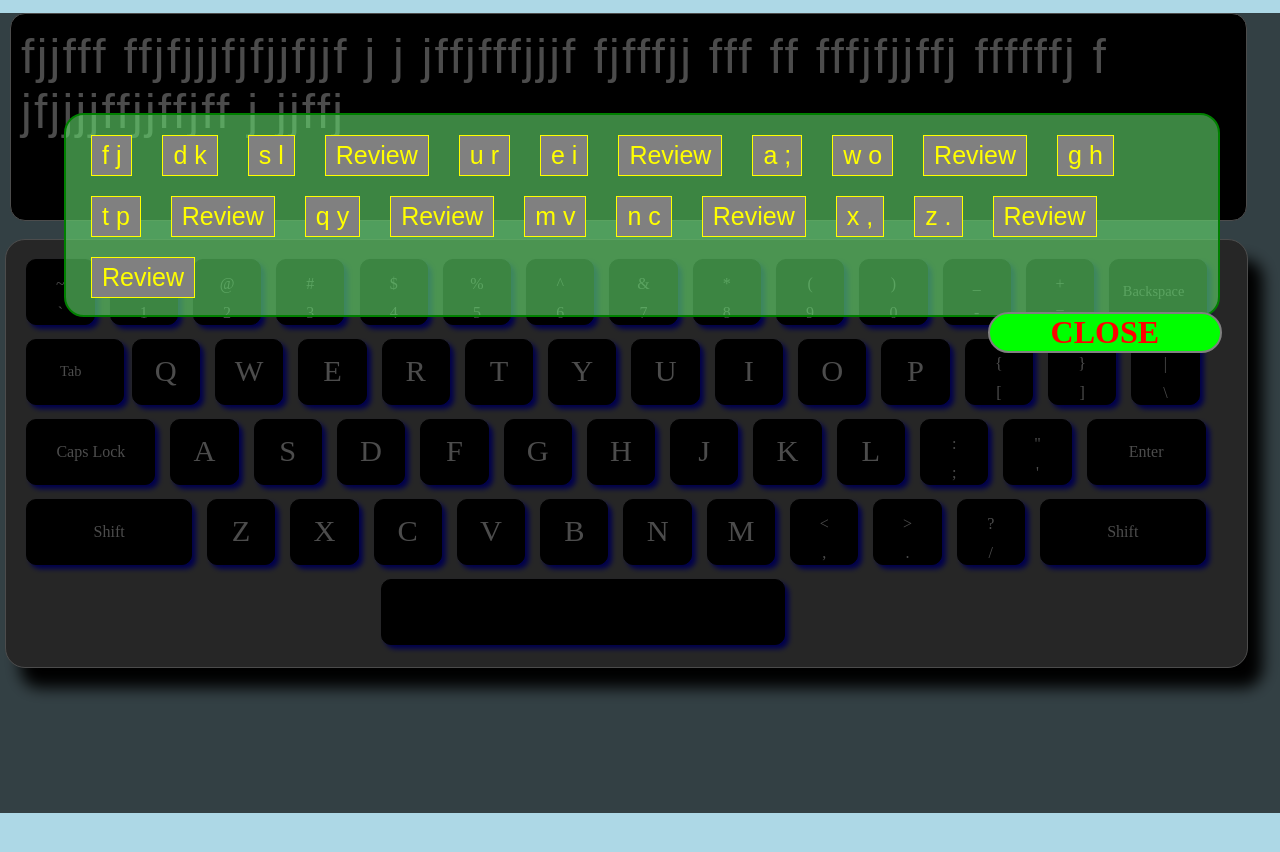
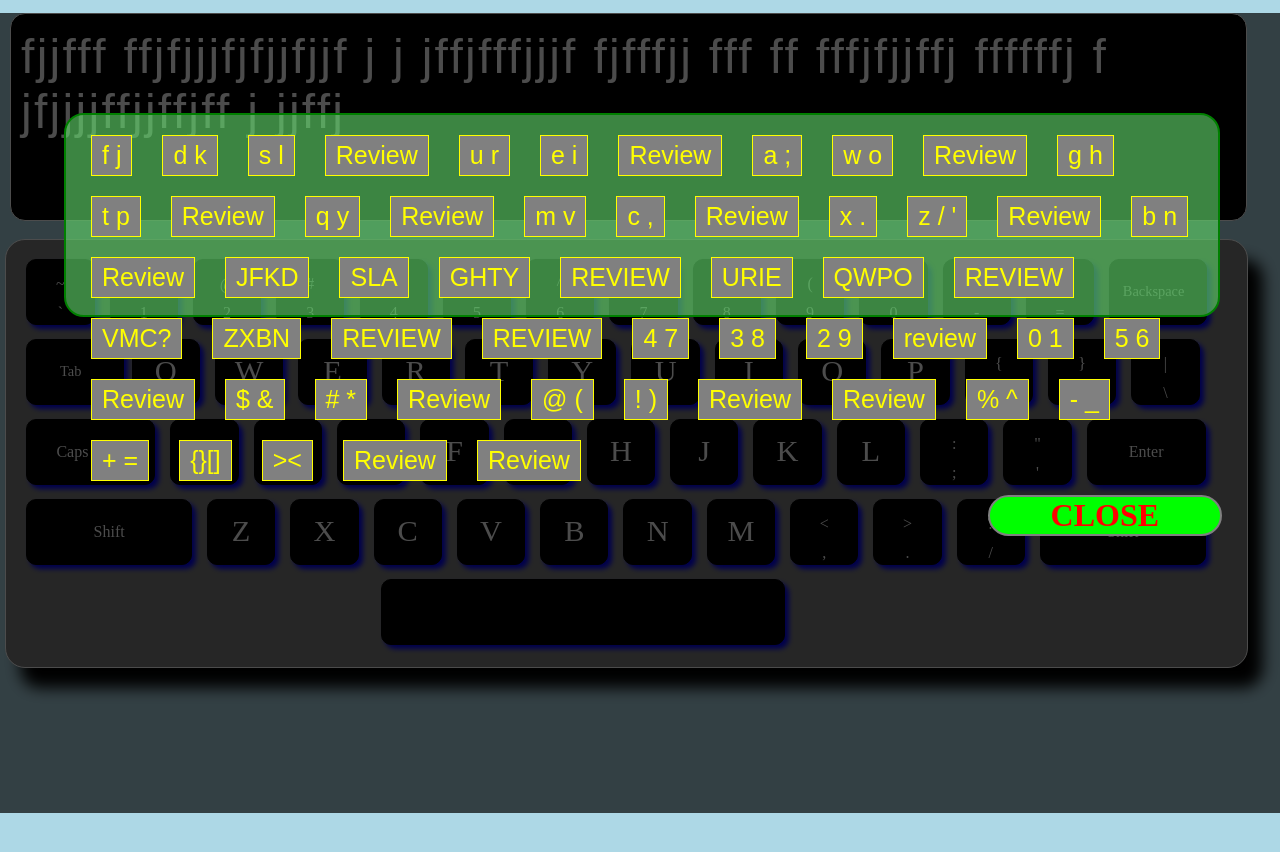
Before and after one commit to mikedowd300/typingtester, a plain HTML site: page index.html in a window 1280 px wide. Shown: the top 852 px of the page. Drawn offline with nearby package versions, Linux system fonts and the light colour scheme.

Commit message:
Added Lessons for all keys

```diff
--- a/index.html
+++ b/index.html
@@ -26,12 +26,45 @@
 					<li onclick="doLevel(13)">q y</li>
 					<li onclick="doLevel(14)">Review</li>
 					<li onclick="doLevel(15)">m v</li>
-					<li onclick="doLevel(16)">n c</li>
+					<li onclick="doLevel(16)">c ,</li>
 					<li onclick="doLevel(17)">Review</li>
-					<li onclick="doLevel(18)">x ,</li>
-					<li onclick="doLevel(19)">z .</li>
+					<li onclick="doLevel(18)">x .</li>
+					<li onclick="doLevel(19)">z / '</li>
 					<li onclick="doLevel(20)">Review</li>
-					<li onclick="doLevel(21)">Review</li>
+					<li onclick="doLevel(21)">b n</li>
+					<li onclick="doLevel(22)">Review</li>
+					<li onclick="doLevel(23)">JFKD</li>
+					<li onclick="doLevel(24)">SLA</li>
+					<li onclick="doLevel(25)">GHTY</li>
+					<li onclick="doLevel(26)">REVIEW</li>
+					<li onclick="doLevel(27)">URIE</li>
+					<li onclick="doLevel(28)">QWPO</li>
+					<li onclick="doLevel(29)">REVIEW</li>
+					<li onclick="doLevel(30)">VMC?</li>
+					<li onclick="doLevel(31)">ZXBN</li>
+					<li onclick="doLevel(32)">REVIEW</li>
+					<li onclick="doLevel(33)">REVIEW</li>
+					<li onclick="doLevel(34)">4 7</li>
+					<li onclick="doLevel(35)">3 8</li>
+					<li onclick="doLevel(36)">2 9</li>
+					<li onclick="doLevel(37)">review</li>
+					<li onclick="doLevel(38)">0 1</li>
+					<li onclick="doLevel(39)">5 6</li>
+					<li onclick="doLevel(40)">Review</li>
+					<li onclick="doLevel(41)">$ &</li>
+					<li onclick="doLevel(42)"># *</li>
+					<li onclick="doLevel(43)">Review</li>
+					<li onclick="doLevel(44)">@ (</li>
+					<li onclick="doLevel(45)">! )</li>
+					<li onclick="doLevel(46)">Review</li>
+					<li onclick="doLevel(47)">Review</li>
+					<li onclick="doLevel(48)">% ^</li>
+					<li onclick="doLevel(49)">- _</li>
+					<li onclick="doLevel(50)">+ =</li>
+					<li onclick="doLevel(51)">{}[]</li>
+					<li onclick="doLevel(52)">><</li>
+					<li onclick="doLevel(53)">Review</li>
+					<li onclick="doLevel(54)">Review</li>
 				</ul>
 			</nav>
 			<h1 class="modal-close" onclick="closeModal()">CLOSE</h1>
```
Also changed, not shown: app.js (+26 -2 lines).
